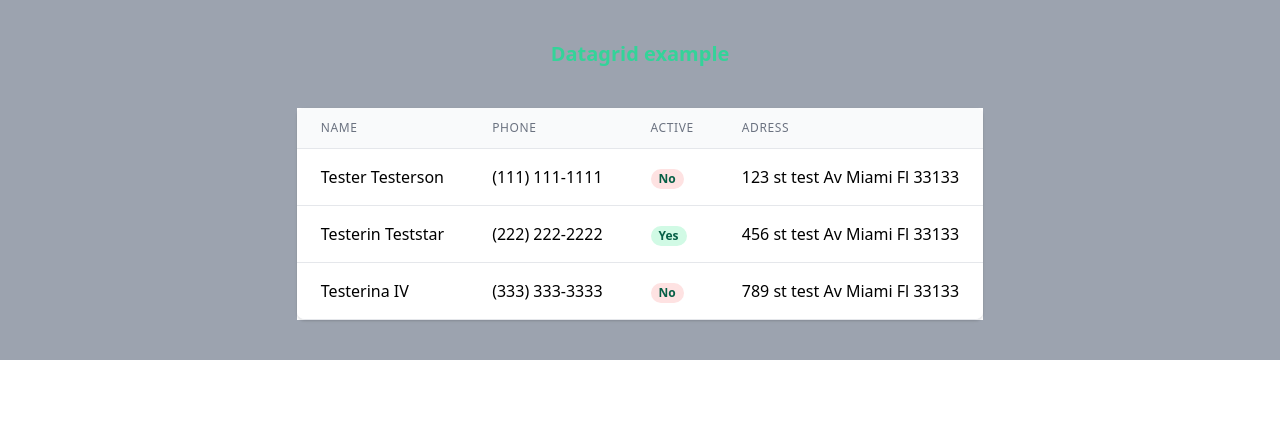
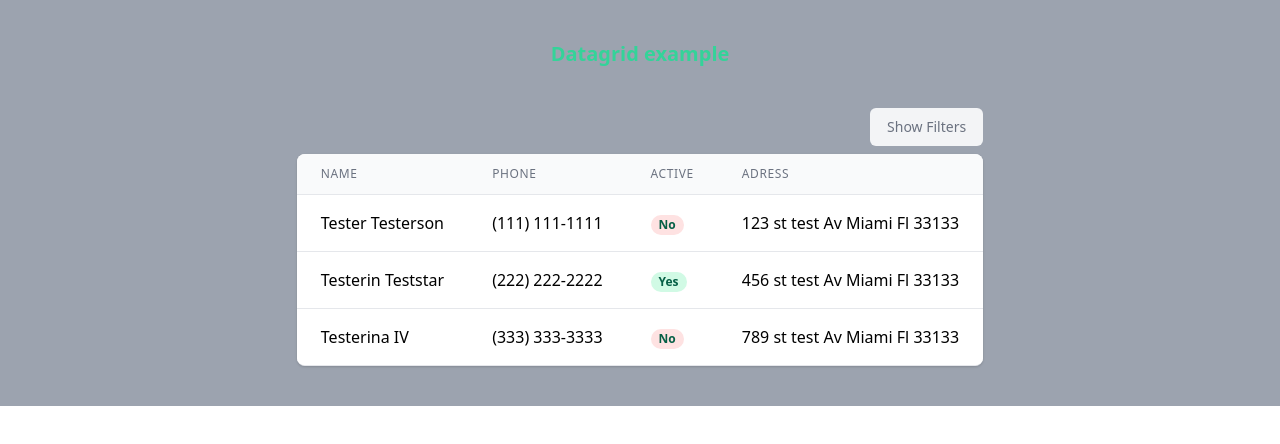
Before and after one commit to jllopiz90/DataGrid, a React (Create React App) app: page / in a window 1280 px wide. Shown: the top 444 px of the page. Built offline with nearby package versions, Linux system fonts and the light colour scheme.

Commit message:
Add column filters

```diff
--- a/src/App.tsx
+++ b/src/App.tsx
@@ -1,12 +1,6 @@
+import { useState } from 'react';
 import "./App.css";
 import DataGrid from "./components/DataGrid";
-
-const testColumns = [
-  { name: "name", title: "Name" },
-  { name: "phone", title: "Phone" },
-  { name: "isActive", title: "Active" },
-  { name: "address", title: "Adress" },
-];
 
 const renderTestCells = (columnName: string, value: any, key: string) => {
   if (columnName === "isActive") {
@@ -53,13 +47,30 @@ const testData = [
 ];
 
 function App() {
+  const [data, setData] = useState(testData);
+
+  const filterName = (str: string) => {
+    //@ts-ignore;
+    console.log('data',data)
+    const dataFiltered = data.filter((row) => row.name.toLowerCase().startsWith(str.toLowerCase()));
+    console.log('str', str)
+    console.log('dataFiltered',dataFiltered)
+    setData(dataFiltered);
+  }
+
+  const testColumns = [
+    { name: "name", title: "Name", filterPredicate: filterName },
+    { name: "phone", title: "Phone" },
+    { name: "isActive", title: "Active" },
+    { name: "address", title: "Adress" },
+  ];
   return (
     <div className="flex flex-col justify-center items-center py-10 bg-gray-400">
       <span className="text-green-400 text-xl font-bold">Datagrid example</span>
       <div className="mt-10">
         <DataGrid
           columns={testColumns}
-          data={testData}
+          data={data}
           renderCell={renderTestCells}
         />
       </div>
--- a/src/components/DataGrid.tsx
+++ b/src/components/DataGrid.tsx
@@ -1,32 +1,77 @@
+import { useState } from "react";
+
 interface Column {
   name: string;
   title: string;
+  filterPredicate?: (str: string) => void;
+  customFilterInput?: JSX.Element;
 }
 
 interface DataGridProps {
   columns: Column[];
   data: any[];
-    renderCell: (columnName: string, columnValue: string | boolean | number, key: string) => React.ReactElement;
+  renderCell: (
+    columnName: string,
+    columnValue: string | boolean | number,
+    key: string
+  ) => React.ReactElement;
 }
 
 const DataGrid: React.FC<DataGridProps> = ({ columns, data, renderCell }) => {
+  const [showFilters, setShowFilters] = useState(false);
   return (
-        <div className="flex flex-col bg-white">
+    <div className="flex flex-col">
+      {columns.some(({ filterPredicate }) => !!filterPredicate) && (
+        <div className="w-full mb-2 flex justify-end">
+          <button
+            className="bg-gray-100 justify-center py-2 px-4 border border-transparent text-sm font-medium rounded-md text-gray-500 bg-royal-blue-600 hover:bg-royal-blue-500 focus:outline-none focus:border-royal-blue-700 focus:shadow-outline-royal-blue active:bg-royal-blue-700 transition duration-150 ease-in-out"
+            onClick={() => setShowFilters(!showFilters)}
+          >
+            {showFilters ? "Hide" : "Show"} Filters
+          </button>
+        </div>
+      )}
       <div className="-my-2 overflow-x-auto sm:-mx-6 lg:-mx-8">
         <div className="py-2 align-middle inline-block min-w-full sm:px-6 lg:px-8">
-                    <div className="shadow overflow-hidden border-b border-gray-200 sm:rounded-lg">
+          <div className="shadow overflow-hidden border-b border-gray-200 sm:rounded-lg bg-white">
             <table className="min-w-full divide-y divide-gray-200">
               <thead className="bg-gray-50">
                 <tr>
-                                    {columns.map(({ title }, index) => (
+                  {columns.map(
+                    (
+                      { title, name, filterPredicate, customFilterInput },
+                      index
+                    ) => (
                       <th
                         key={`${title}_${index}`}
                         scope="col"
                         className="px-6 py-3 text-left text-xs font-medium text-gray-500 uppercase tracking-wider"
                       >
+                        <div className="flex flex-col">
                           {title}
+                          {showFilters && customFilterInput}
+                          {showFilters && !customFilterInput && !!filterPredicate && (
+                            <input
+                              id={`${name}_${index}`}
+                              name={name}
+                              className="block mt-1 w-full px-3 py-1 placeholder-gray-400 transition duration-150 ease-in-out border border-gray-300 rounded-md appearance-none focus:outline-none focus:shadow-outline-blue focus:border-blue-300 sm:text-sm sm:leading-5"
+                              onChange={(event) =>
+                                !!filterPredicate &&
+                                filterPredicate(event.target.value)
+                              }
+                            />
+                          )}
+                          {showFilters &&
+                            !customFilterInput &&
+                            !filterPredicate && (
+                              <span className="block mt-1 w-full px-3 py-1 placeholder-gray-400 transition duration-150 ease-in-out rounded-md appearance-none focus:outline-none focus:shadow-outline-blue focus:border-blue-300 sm:text-sm sm:leading-5">
+                                -
+                              </span>
+                            )}
+                        </div>
                       </th>
-                                    ))}
+                    )
+                  )}
                 </tr>
               </thead>
               <tbody className="bg-white divide-y divide-gray-200">
@@ -34,7 +79,7 @@ const DataGrid: React.FC<DataGridProps> = ({ columns, data, renderCell }) => {
                   return (
                     <tr key={row._id || row.id}>
                       {columns.map(({ name }, index) =>
-                                                renderCell(name, row[name], `${name}_${index}`),
+                        renderCell(name, row[name], `${name}_${index}`)
                       )}
                     </tr>
                   );
```
Also changed, not shown: 1 other file (tests, documents, lock files or other folders). Lines whose indentation alone changed are shown as unchanged.
